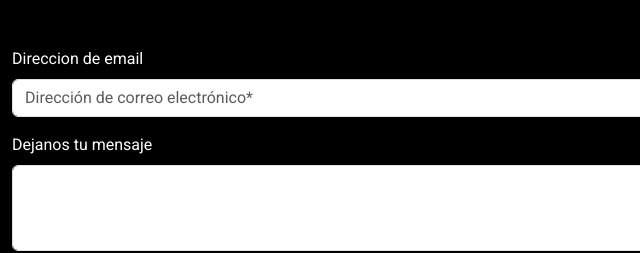
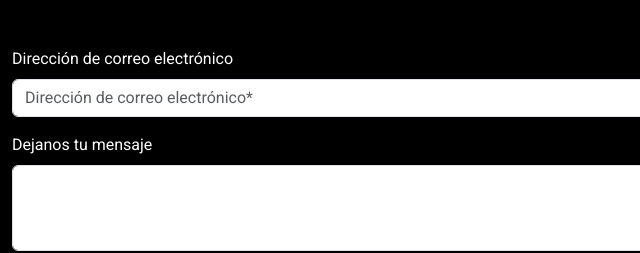
Before and after one commit to juanbrig/PF-Juan-Marco-Brignole, a website: page pages/contacto.html in a window 1280 px wide. Shown: the part 231-484 px from the top of the page, 0-640 px from the left. Drawn offline with nearby package versions, Linux system fonts and the light colour scheme.

Commit message:
changing contact information

```diff
--- a/pages/contacto.html
+++ b/pages/contacto.html
@@ -63,7 +63,7 @@
     <main class="container py-5" style="height: 80vh;">
         <h1 style="text-align: center;">Contactanos</h1>
         <div class="mb-3 Contactanos">
-            <label for="exampleFormControlInput1" class="form-label">Direccion de email</label>
+            <label for="exampleFormControlInput1" class="form-label">Dirección de correo electrónico</label>
             <input type="email" class="form-control" id="exampleFormControlInput1" placeholder="Dirección de correo electrónico*">
         </div>
         <div class="mb-3 Contactanos">
```
